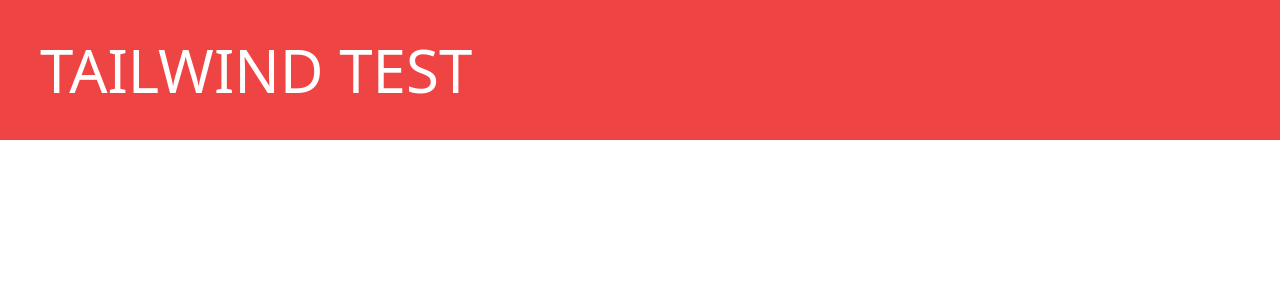
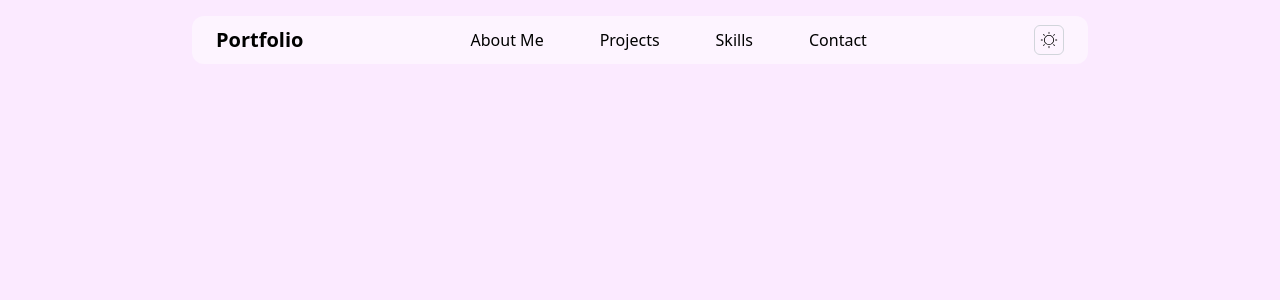
Before and after one commit to dania8shaghouri/portfolio, a React (Vite) app: page / in a window 1280 px wide. Shown: the top 300 px of the page. Built offline with nearby package versions, Linux system fonts and the light colour scheme.

Commit message:
chore: project started and header designed

```diff
--- a/package.json
+++ b/package.json
@@ -11,7 +11,8 @@
   },
   "dependencies": {
     "react": "^19.2.0",
-    "react-dom": "^19.2.0"
+    "react-dom": "^19.2.0",
+    "react-icons": "^5.5.0"
   },
   "devDependencies": {
     "@eslint/js": "^9.39.1",
--- a/src/App.jsx
+++ b/src/App.jsx
@@ -1,7 +1,13 @@
+import Header from "./components/Header/Header";
+import Hero from "./sections/Hero";
+
 function App() {
   return (
     <>
-      <div className="bg-red-500 text-white text-6xl p-10">TAILWIND TEST</div>
+      <Header />
+      <main className="">
+        <Hero />
+      </main>
     </>
   );
 }
--- /dev/null
+++ b/src/components/Header/Header.jsx
@@ -0,0 +1,35 @@
+// icons
+import { CiLight } from "react-icons/ci";
+
+export default function Header() {
+  return (
+    <header className="fixed top-4 left-0 w-full z-50  ">
+      <nav
+        className="mx-auto max-w-4xl bg-[var(--bg-header)]
+       px-6 py-2 rounded-xl flex items-center justify-between"
+      >
+
+        <div className="text-xl font-bold">Portfolio</div>
+
+        <ul className="hidden md:flex gap-10 text-black font-medium">
+          <li className="cursor-pointer rounded-md hover:bg-[var(--color-white)] hover:shadow-md transition-all px-2 py-1">
+            About Me
+          </li>
+          <li className="cursor-pointer rounded-md hover:bg-[var(--color-white)] hover:shadow-md transition-all px-2 py-1">
+            Projects
+          </li>
+          <li className="cursor-pointer rounded-md hover:bg-[var(--color-white)] hover:shadow-md transition-all px-2 py-1">
+            Skills
+          </li>
+          <li className="cursor-pointer rounded-md hover:bg-[var(--color-white)] hover:shadow-md transition-all px-2 py-1">
+            Contact
+          </li>
+        </ul>
+
+        <button className="rounded-md p-1 border border-gray-300 hover:bg-[var(--icon-hover)]">
+          <CiLight className="w-5 h-5" />
+        </button>
+      </nav>
+    </header>
+  );
+}
--- a/src/index.css
+++ b/src/index.css
@@ -1,3 +1,13 @@
 @tailwind base;
 @tailwind components;
 @tailwind utilities;
+
+/* hero ocon dene #fbeaff
+--bg-hero: #fdf4ff;*/
+
+:root {
+  --bg-header: #fdf4ff;
+  --bg-hero: #fbeaff;
+  --color-white: #fff;
+  --icon-hover: #edeef2;
+}
--- /dev/null
+++ b/src/sections/Hero.jsx
@@ -0,0 +1,5 @@
+export default function Hero() {
+  return (
+    <section className="min-h-screen bg-[var(--bg-hero)] flex items-center"></section>
+  );
+}
--- a/tailwind.config.js
+++ b/tailwind.config.js
@@ -2,7 +2,9 @@
 export default {
   content: ["./index.html", "./src/**/*.{js,jsx}"],
   theme: {
-    extend: {},
+    extend: {
+
+    },
   },
   plugins: [],
 };
```
Also changed, not shown: 1 other file (tests, documents, lock files or other folders).
